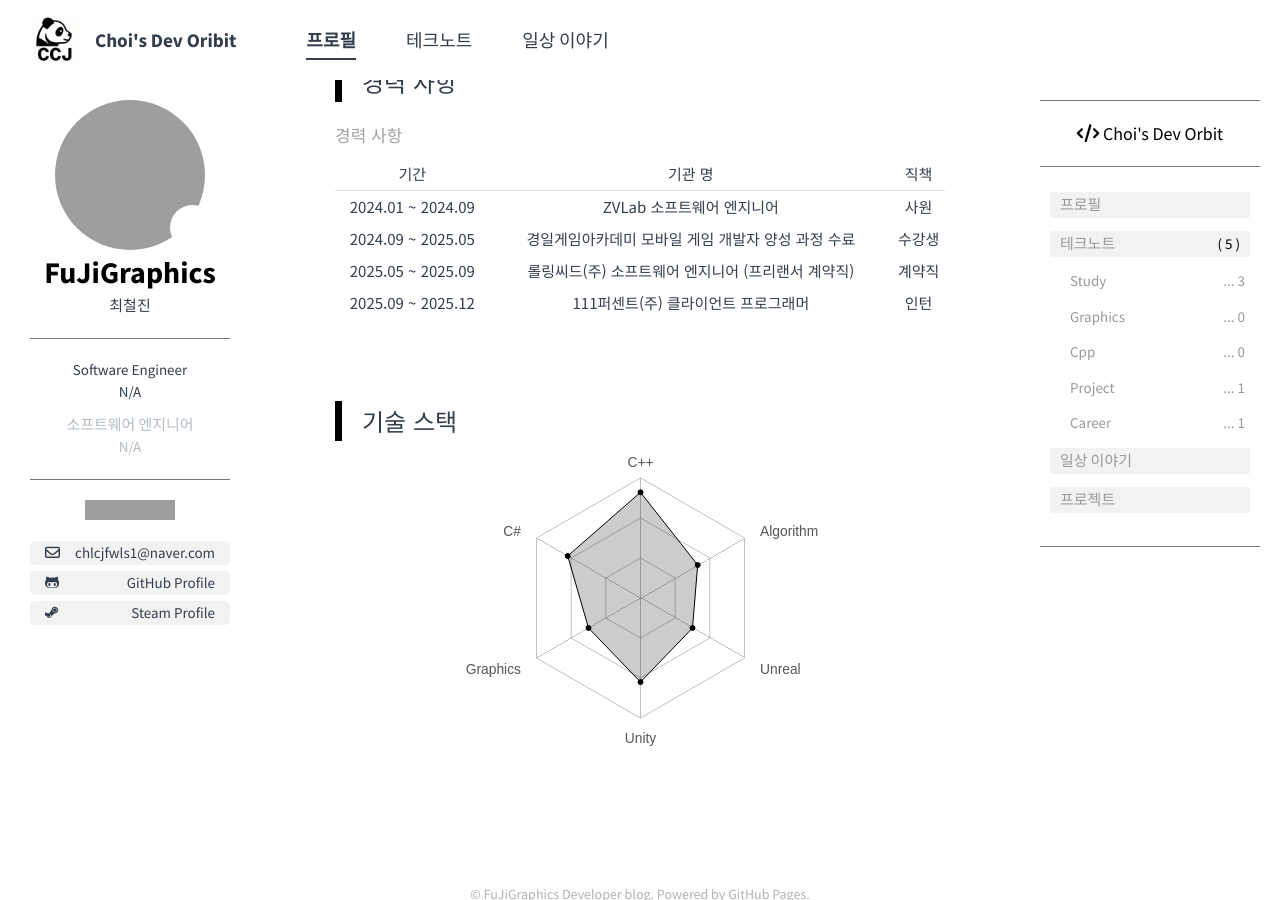
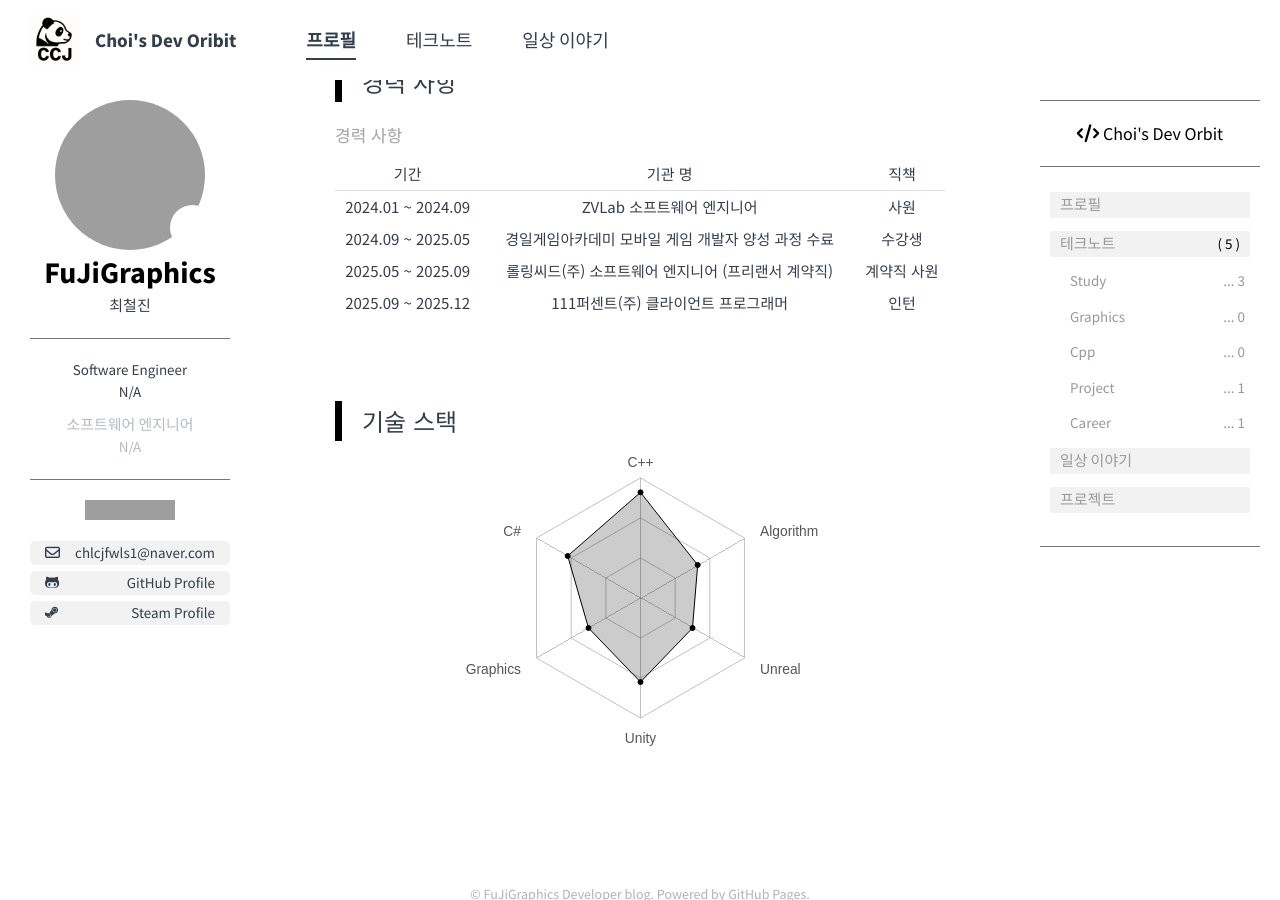
Before and after one commit to FuJiGraphics/FuJiGraphics.github.io, a Jekyll site: the page built from profile/index.md, in a window 1280 px wide and 900 px high, scrolled down 602 px. Built offline with Jekyll 4.4.1, drawn with Linux system fonts in a browser that asks for light colours; some web fonts are replaced; grey boxes are pictures that could not be loaded.

Commit message:
chore: 경력사항 정보 수정

```diff
--- a/_data/career.yml
+++ b/_data/career.yml
@@ -8,7 +8,7 @@
 
   - period : 2025.05 ~ 2025.09
     com : 롤링씨드(주) 소프트웨어 엔지니어 (프리랜서 계약직)
-    position : 계약직
+    position : 계약직 사원
 
   - period : 2025.09 ~ 2025.12
     com : 111퍼센트(주) 클라이언트 프로그래머
```
